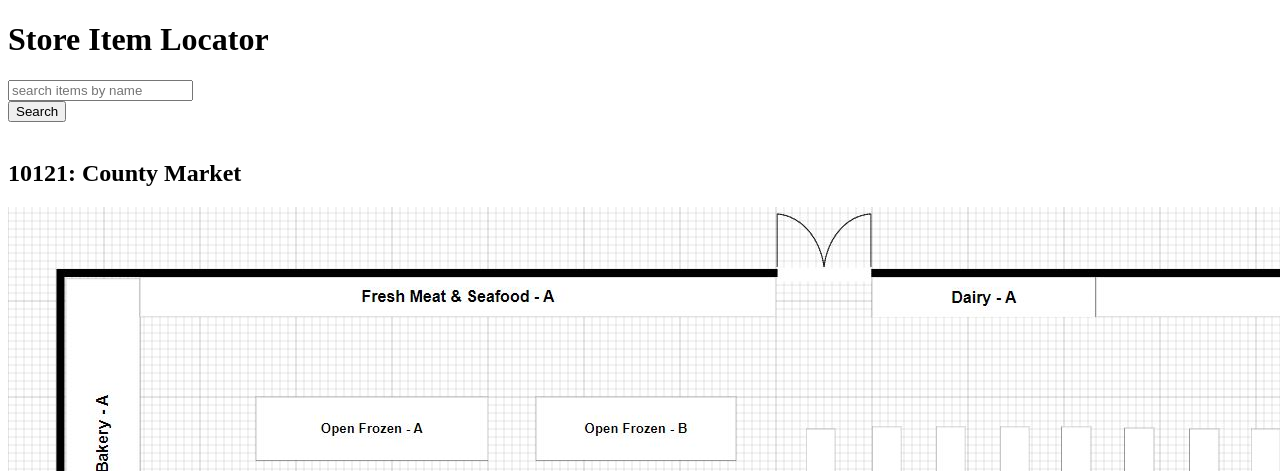
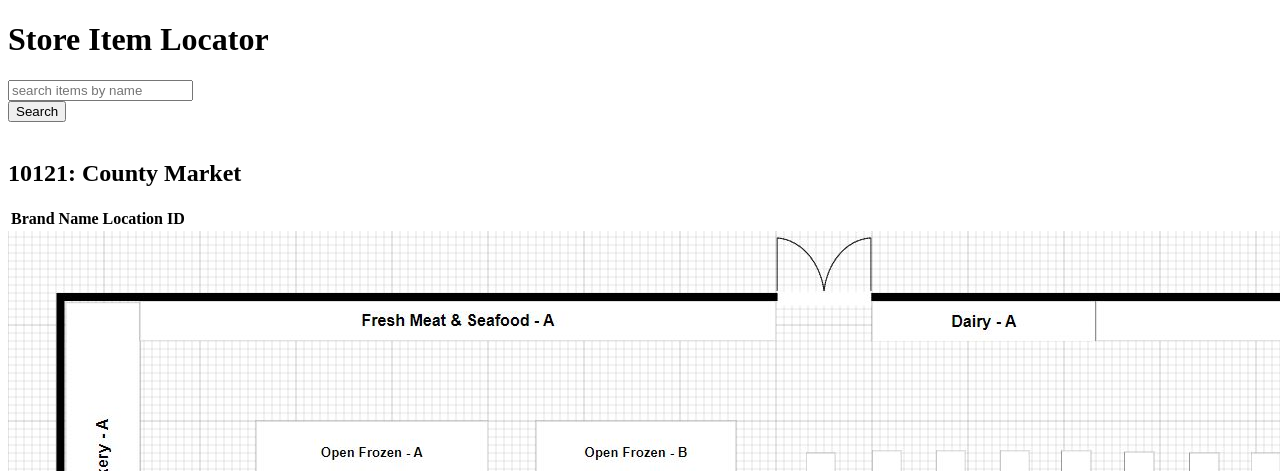
Before and after one commit to alexsimpson440dev/GroceryStoreItemLocator, a Flask app: page /store in a window 1280 px wide; the page is wider, and only the part inside the window is pictured. Shown: the top 471 px of that part. Run offline with Flask 2, Linux system fonts and the light colour scheme; data comes from the database, SQL or seed files in the repository; lists and menus that the app fills with data are empty.

Commit message:
Displaying the returned items in a table for the user to view.

```diff
--- a/src/database.py
+++ b/src/database.py
@@ -92,10 +92,16 @@
             return store.store_name
 
     # queries the items table for the item name and brand to display to user
+    # loops table for the brand, name, and item location id
+    # sets a list to those values for each that is like the item given, then loops them into a dictionary with a key that counts
     def _search_store_items(self, search_item):
-        items_list = list()
+        counter = 1
+        items_dict = dict()
         session = self._get_session()
-        for items in session.query(Items.item_brand, Items.item_name)\
+        for brand, name, loc in session.query(Items.item_brand, Items.item_name, Items.loc_id)\
             .filter(Items.item_name.ilike('%'+search_item+'%')):
-            items_list.append(items)
-        return items_list
+            items_list = [brand, name, loc]
+            for i in items_list:
+                items_dict.setdefault(counter, []).append(i)
+            counter+=1
+        return items_dict
--- a/src/items.py
+++ b/src/items.py
@@ -11,7 +11,7 @@
     def __repr__(self):
         return '{iid}:{ib} {ina} \n'\
                      '{ic} - {lid}'\
-               .format(iid=self.item_id, ib=self.item_brand, ina=self.item_name, ic=self.item_category, lid=self.location_id)
+               .format(iid=self.item_id, ib=self.item_brand, ina=self.item_name, ic=self.item_category, lid=self.loc_id)
 
     def __str__(self):
         return self.__repr__()
--- a/src/server.py
+++ b/src/server.py
@@ -53,8 +53,7 @@
     if request.method == 'POST':
         search_item = request.form.get('search_item')
         returned_items = MANAGER.search_items_by_name(search_item)
-        print(returned_items)
-        return render_template('store.html', store_map=store_map, store_id=store_id, store_name=store_name)
+        return render_template('store.html', store_map=store_map, store_id=store_id, store_name=store_name, returned_items=returned_items)
     #else, the page will just post information to the page
     else:
         return render_template('store.html', store_map=store_map, store_id=store_id, store_name=store_name)
--- a/templates/store.html
+++ b/templates/store.html
@@ -12,6 +12,20 @@
     </form>
     <br>
     <h2>{{ store_id }}: {{ store_name }}</h2>
+    <table>
+        <tr>
+            <th>Brand</th>
+            <th>Name</th>
+            <th>Location ID</th>
+        </tr>
+        {% for key in returned_items %}
+            <tr>
+                {% for value in returned_items[key] %}
+                    <td>{{ value }}</td>
+                {% endfor %}
+            </tr>
+        {% endfor %}
+    </table>
     <img src="{{ store_map }}">
 </body>
 </html>
```
